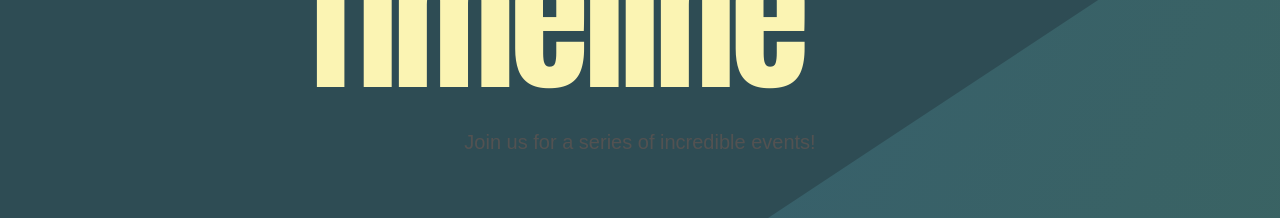
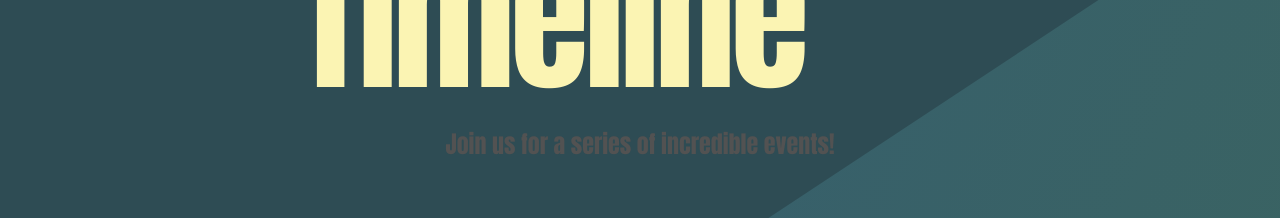
Before and after one commit to Aneesh200/Esummit24, a Next.js app: page / in a window 1280 px wide. Shown: the part 1960-2178 px from the top of the page. Built offline with nearby package versions, Linux system fonts and the light colour scheme.

Commit message:
updated  Sink or Sell and updated timeline

```diff
--- a/src/components/Timeline.tsx
+++ b/src/components/Timeline.tsx
@@ -122,7 +122,7 @@ export function TimelineDemo() {
         >
           <span className="block">Timeline</span>
         </h1>
-        <p className="text-lg md:text-xl text-neutral-600 dark:text-neutral-400 mt-2">
+        <p className={`${anton.className} text-lg md:text-2xl text-neutral-600 dark:text-neutral-400 mt-2`}>
           Join us for a series of incredible events!
         </p>
       </div>
--- a/src/components/eventsGrid.tsx
+++ b/src/components/eventsGrid.tsx
@@ -67,10 +67,10 @@ export function ModalGrid() {
       description: 'Think fast, innovate faster—pitch, plan, and problem-solve your way to victory in this ultimate product development challenge!',
       details: (
         <>
-          <p><strong>Event Format:</strong> A fast-paced 2 to 4 person team event focusing on creativity, collaboration, and presentation skills.</p>
-          <p><strong>Challenge:</strong> Ideate, pitch, plan, and navigate crises—prove your product's worth from concept to market in this multi-round innovation showdown!.</p>
+          <p><strong>Event Format:</strong> A fast-paced 2-person team event focusing on creativity, collaboration, and presentation skills.</p>
+          <p><strong>Challenge:</strong> Join an exciting product development challenge! Pitch ideas, plan, solve crises, and compete to win — are you ready?.</p>
           <p><strong>Prize Pool:</strong> Rs.15,000</p>
-          <p><strong>Team Size:</strong> 2 to 4 members</p>
+          <p><strong>Team Size:</strong> 2 members</p>
           <p><strong>Date:</strong> 19th October</p>
           <p><strong>Registration Fee:</strong> Free</p>
         </>
```
